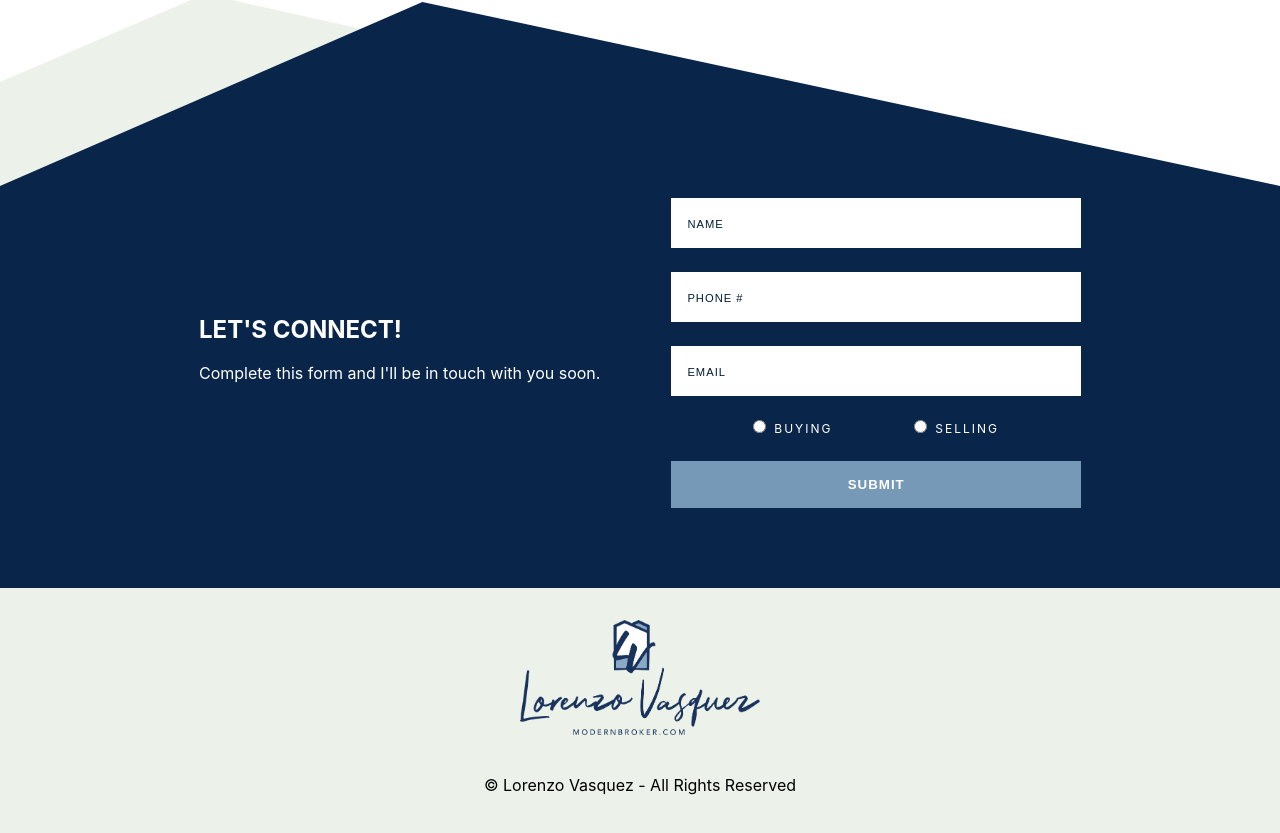
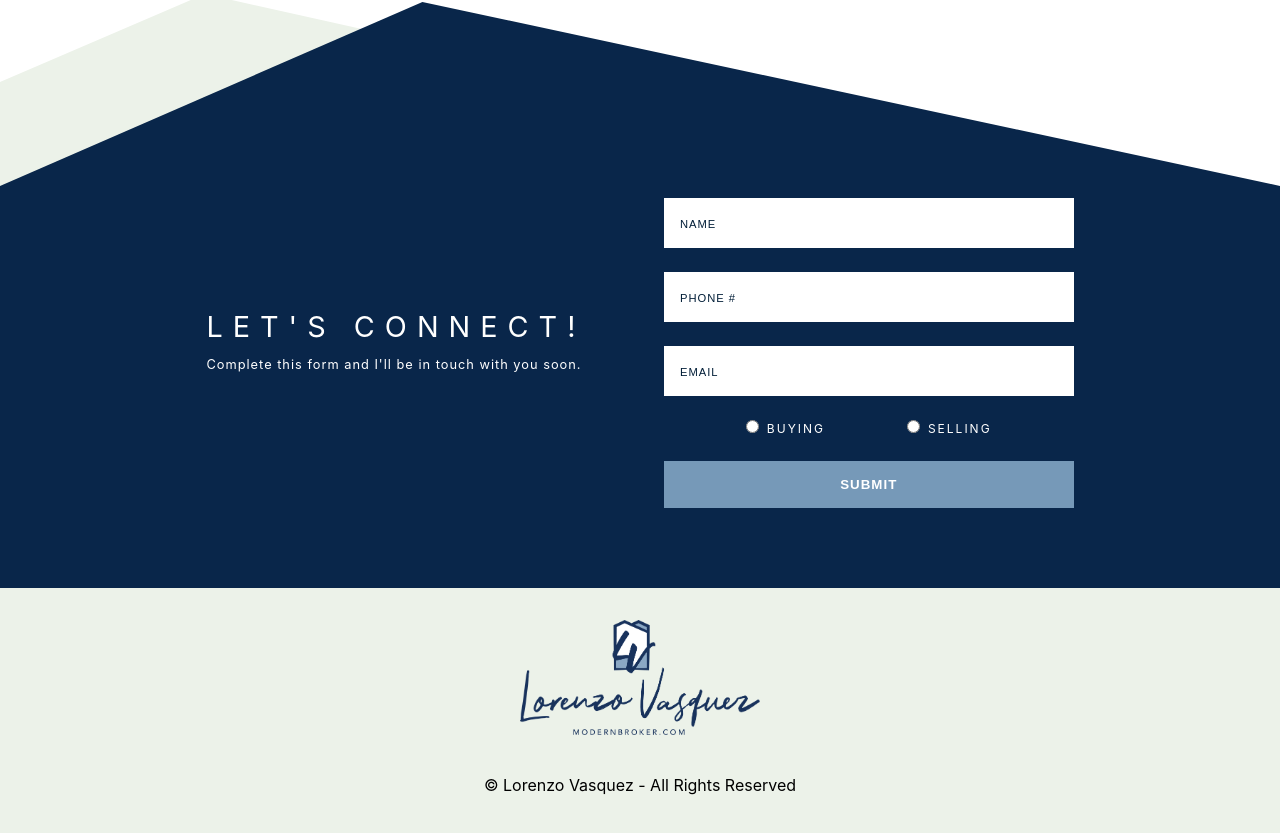
Before and after one commit to Goodlvn/lorenzo-v-lp, a Next.js app: page / in a window 1280 px wide. Shown: the part 1523-2356 px from the top of the page. Built offline with nearby package versions, Linux system fonts and the light colour scheme; a web font is replaced by a local one.

Commit message:
contact tagline

```diff
--- a/src/components/Contact.js
+++ b/src/components/Contact.js
@@ -4,7 +4,7 @@ export default function Contact() {
     return (
         <section className="contactContainer">
             <div className="contactWrapper">
-                <div className="partingText">
+                <div className="contactText">
                     <h2>LET'S CONNECT!</h2>
                     <p>Complete this form and I'll be in touch with you soon.</p>
                 </div>
--- a/styles/contact.css
+++ b/styles/contact.css
@@ -16,6 +16,20 @@
   width: 80%;
 }
 
+/* THE CONTACT TAGLINE */
+.contactText h2 {
+  font-size: 1.8rem;
+  font-weight: 400;
+  letter-spacing: 10px;
+  margin: 0;
+}
+
+.contactText p {
+  font-size: 0.8rem;
+  letter-spacing: 1px;
+}
+
+/* THE CONTACT FORM */
 .contactForm {
   width: 40%;
   display: flex;
```
